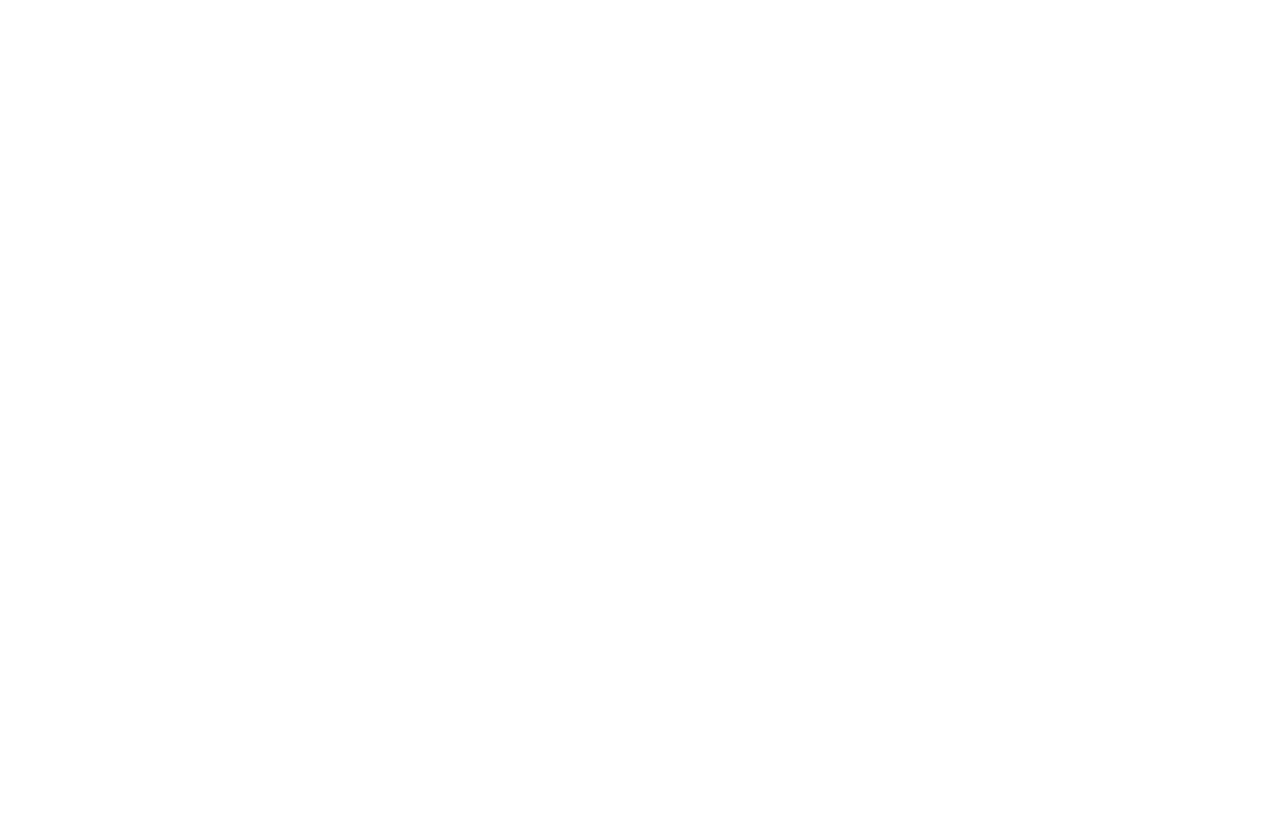
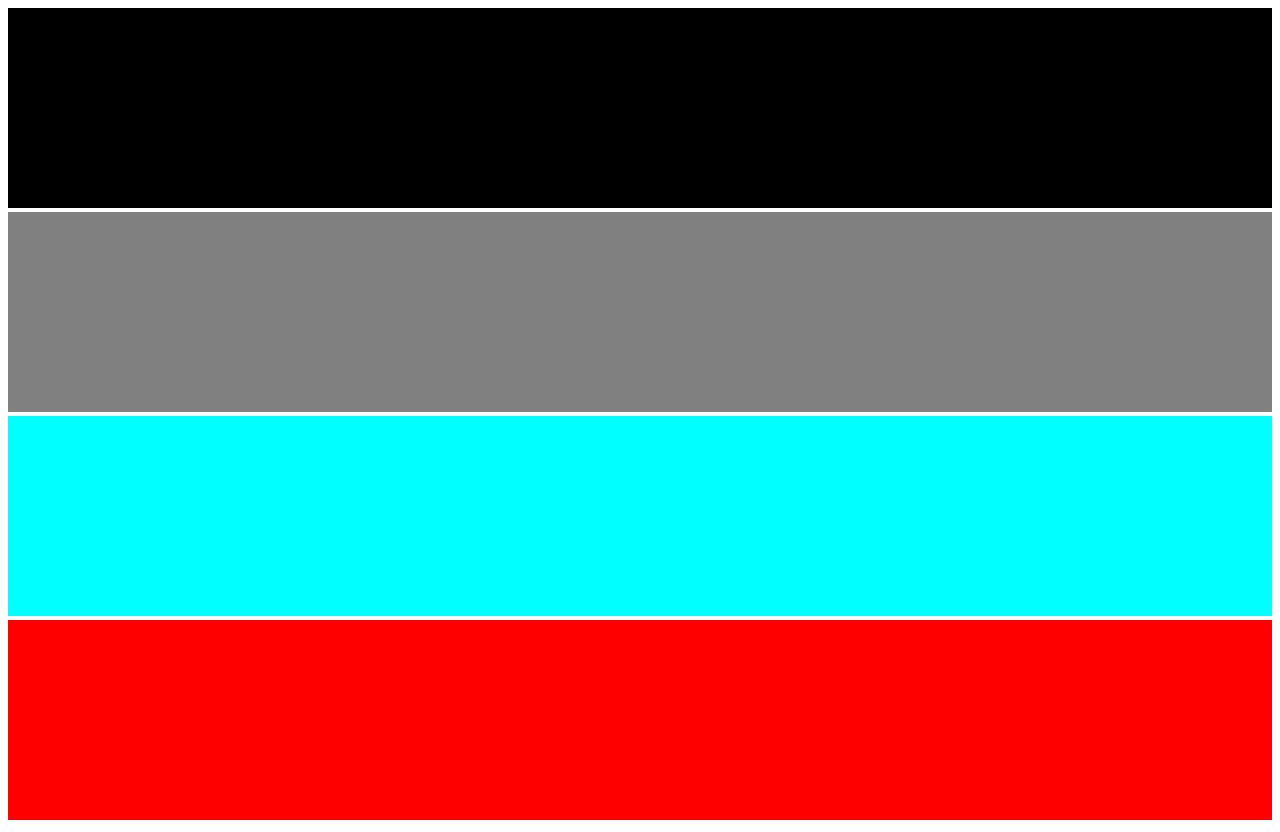
Before and after one commit to sogbonna2/week4mediaqueries, a plain HTML site: page index.html in a window 1280 px wide. Before the commit the page ends 800 px from the top, so only its background shows below. Drawn offline with Linux system fonts and the light colour scheme.

Commit message:
media query

```diff
--- a/css/main.css
+++ b/css/main.css
@@ -0,0 +1,39 @@
+body{
+	text-align: center;
+}
+
+.box {
+	display: inline-block;
+	height: 200px;
+	width: 200px;
+}
+
+.black{
+	background-color: black;
+}
+
+.grey{
+	background-color: grey;
+}
+
+.aqua{
+	background-color: aqua;
+}
+
+.red{
+	background-color: red;
+}
+
+@media (max-width:600px){
+	div.box.grey {
+		display: none;
+	}
+	div.box.aqua{
+		display: none;
+	}
+}
+
+@media (min-width:1000px){
+	div.box{
+		width:100%;
+	}
--- a/index.html
+++ b/index.html
@@ -8,6 +8,12 @@
 	</head>
 	<body>
 
+	<div class="box black"></div>
+	<div class="box grey"></div>
+	<div class="box aqua"></div>
+	<div class="box red"></div>
+
+
 
 
 	</body>
```
